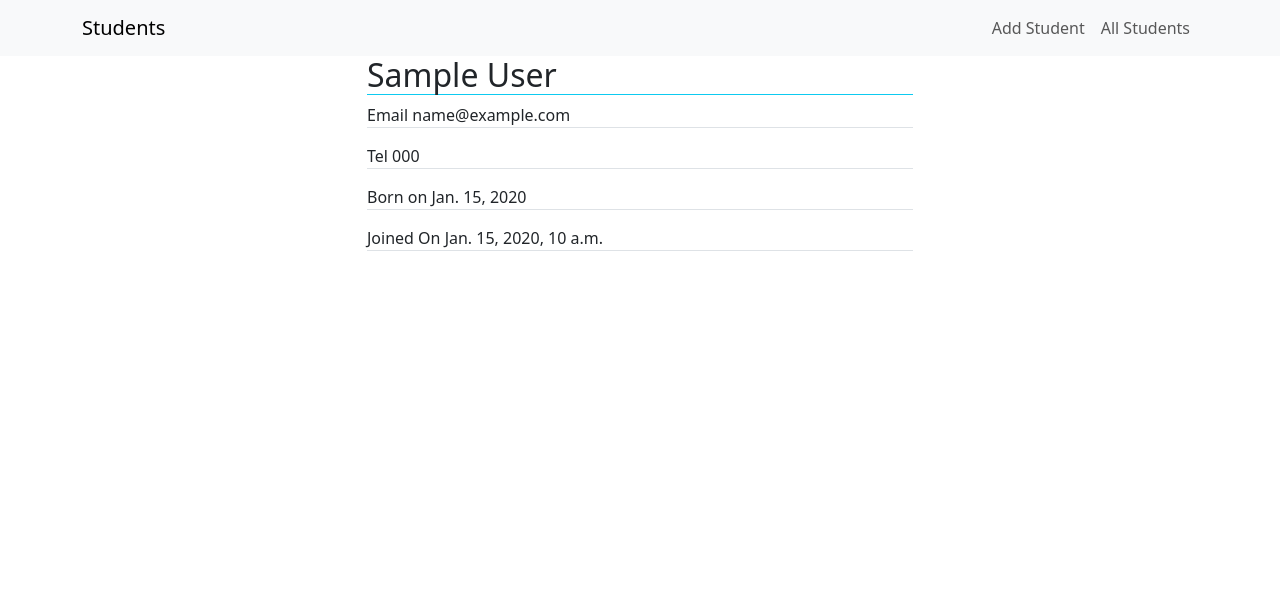
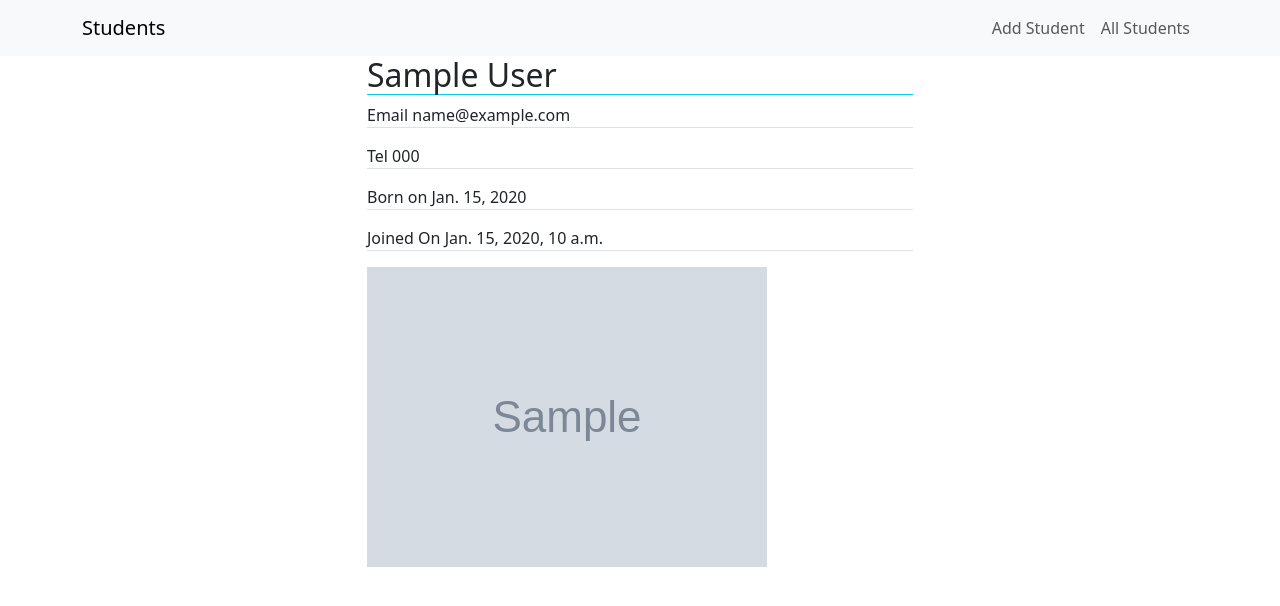
Before and after one commit to coolmindcodes/django-students-crud-app-, a Django app: page /students/details/1 in a window 1280 px wide. Shown: the top 606 px of the page. Run offline with Django 5.2, Linux system fonts and the light colour scheme; tables that the repository leaves empty hold one stand-in row (values such as "Sample post"); grey boxes marked "Sample" are stand-in pictures.

Commit message:
Add profile photo

```diff
--- a/students/models.py
+++ b/students/models.py
@@ -20,4 +20,4 @@ class Student(models.Model):
     created_at = models.DateTimeField(auto_now_add=True)
     updated_at = models.DateTimeField(auto_now=True)
 
-    # pip install Pillow
+# pip install Pillow
--- a/templates/students/show_details.html
+++ b/templates/students/show_details.html
@@ -12,6 +12,7 @@
                 <p class="border-bottom">Tel {{ student.phone }}</p>
                 <p class="border-bottom">Born on {{ student.dob }}</p>
                 <p class="border-bottom">Joined On {{ student.created_at }}</p>
+                <img class="img" src="{{ student.profile_picture.url }}" alt="">
             </div>
         </div>
     </div>
--- a/templates/students/show_students.html
+++ b/templates/students/show_students.html
@@ -14,6 +14,7 @@
                           <th>Email</th>
                           <th>Phone</th>
                           <th>Delete</th>
+                          <th>Details</th>
                           <th>Update</th>
                       </tr>
                       {% for s in students %}
```
